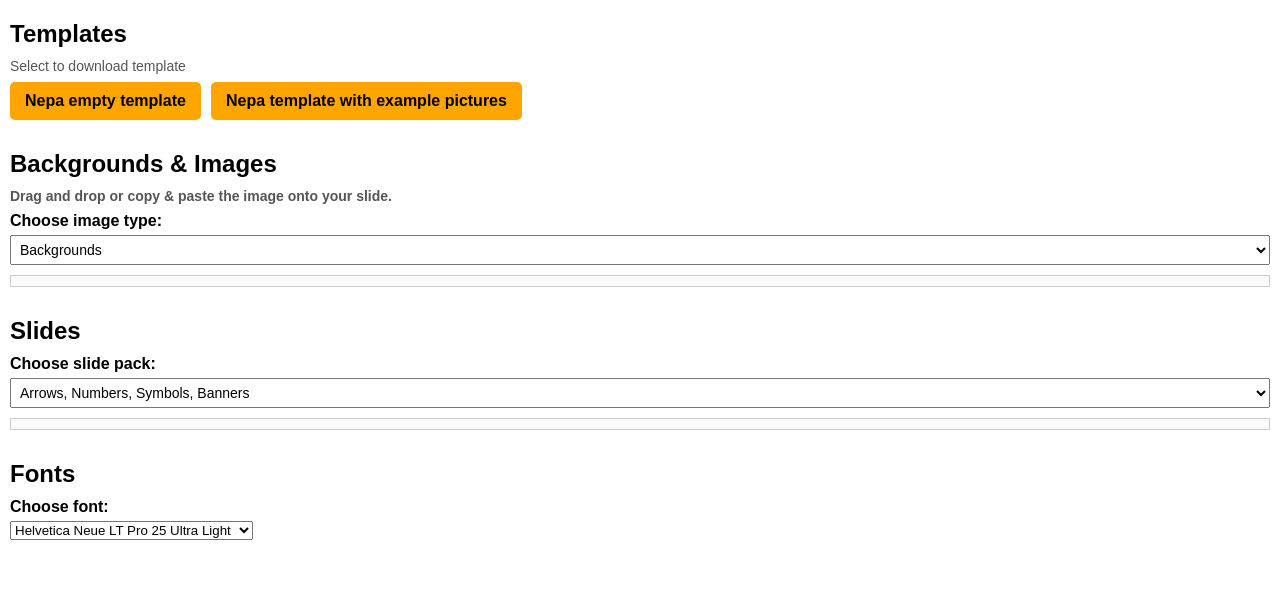
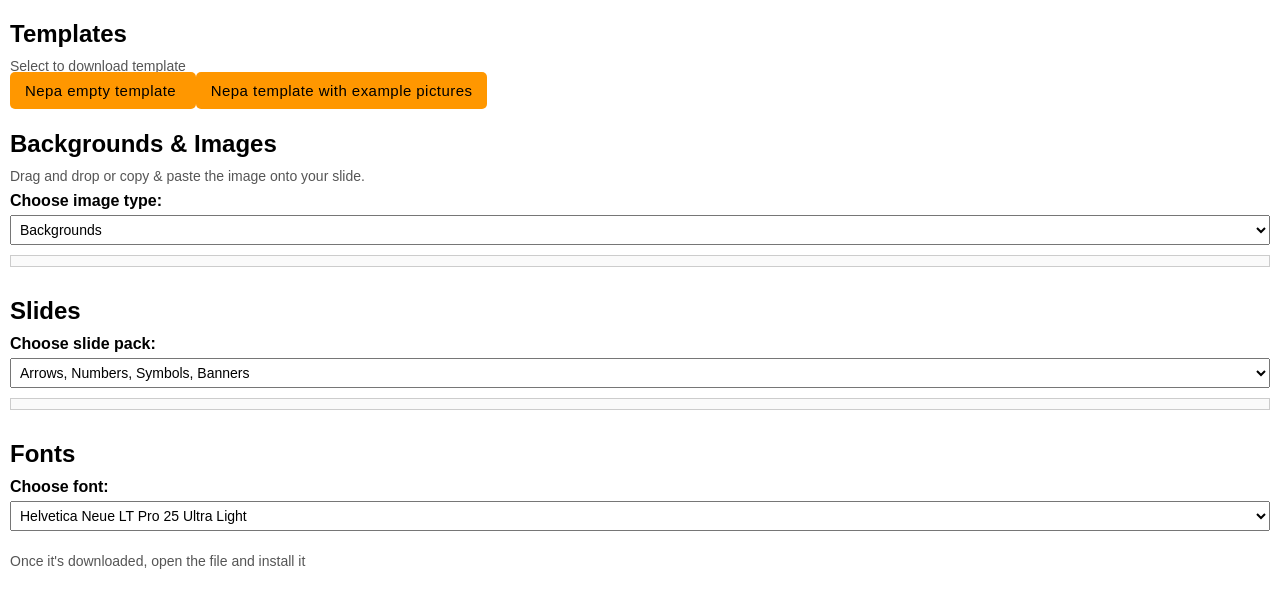
Before and after one commit to Nepa-AB/Nepa-Templates-Add-in, a website built with webpack: page src/taskpane/taskpane.html in a window 1280 px wide. Built offline with nearby package versions, Linux system fonts and the light colour scheme; a script that the page names is missing.

Commit message:
visual changes

```diff
--- a/src/taskpane/taskpane.css
+++ b/src/taskpane/taskpane.css
@@ -14,25 +14,36 @@
   margin-bottom: 10px;
 }
 
-.template-buttons {
-  display: flex;
-  gap: 10px;
+/* Instruction text styling for all hints/comments */
+.instruction-text {
+  margin-bottom: 8px;
+  color: #555;
+  font-size: 14px;
+  font-family: Arial, sans-serif;
+  font-weight: normal;
 }
 
+/* Updated button style */
 .template-button {
-  background-color: orange;
+  background-color: #ff9700;
   color: black;
   text-decoration: none;
   padding: 10px 15px;
   border-radius: 5px;
-  font-weight: bold;
+  font-weight: normal;
   cursor: pointer;
   user-select: none;
   transition: background-color 0.3s;
+  border: none;
+  outline: none;
+  font-family: Arial, sans-serif;
+  font-size: 15px;
+  letter-spacing: 0.03em;
 }
 
 .template-button:hover {
-  background-color: darkorange;
+  background-color: #ffa733;
+  color: #fff;
 }
 
 label {
@@ -42,7 +53,8 @@
 }
 
 #imageCategory,
-#slideCategory {
+#slideCategory,
+#fontCategory {
   width: 100%;
   padding: 5px;
   margin-bottom: 10px;
@@ -93,11 +105,11 @@
 
 .insert-btn {
   width: 90%;
-  background: #ffc107;
+  background: #ff9700;
   border: none;
   border-radius: 4px;
   padding: 6px 0;
-  font-weight: bold;
+  font-weight: normal;
   color: #222;
   cursor: pointer;
   font-size: 13px;
@@ -105,7 +117,7 @@
   transition: background 0.2s;
 }
 .insert-btn:hover {
-  background: #ff9800;
+  background: #ffa733;
   color: #fff;
 }
 
--- a/src/taskpane/taskpane.html
+++ b/src/taskpane/taskpane.html
@@ -12,7 +12,7 @@
 
   <div class="section">
     <h2>Templates</h2>
-    <div style="margin-bottom:8px; color:#555; font-size:14px;">
+    <div class="instruction-text">
       Select to download template
     </div>
     <div class="template-buttons">
@@ -31,8 +31,8 @@
 
   <div class="section">
     <h2>Backgrounds & Images</h2>
-    <div style="margin-bottom:8px; color:#555; font-size:14px;">
-      <b>Drag and drop or copy & paste the image onto your slide.</b>
+    <div class="instruction-text">
+      Drag and drop or copy & paste the image onto your slide.
     </div>
     <label for="imageCategory">Choose image type:</label>
     <select id="imageCategory">
@@ -66,6 +66,9 @@
       <option value="HelveticaNeue LT 55 Roman Regular">HelveticaNeue LT 55 Roman Regular</option>
     </select>
     <div id="fontDownloadContainer" style="margin-top:12px;"></div>
+    <div class="instruction-text" id="fontInstruction" style="margin-top:10px;">
+      Once it's downloaded, open the file and install it
+    </div>
   </div>
 
   <script src="taskpane.js"></script>
--- a/src/taskpane/taskpane.js
+++ b/src/taskpane/taskpane.js
@@ -1,6 +1,6 @@
 Office.onReady(() => {
   loadImages("backgrounds");
-  loadSlides(Object.keys(slidePacks)[0]); // Load the first slide pack by default
+  loadSlides(Object.keys(slidePacks)[0]);
 
   document.getElementById("imageCategory").addEventListener("change", (e) => {
     loadImages(e.target.value);
@@ -90,16 +90,15 @@
   const downloadBtn = document.createElement("a");
   downloadBtn.href = pack.file;
   downloadBtn.className = "template-button";
-  downloadBtn.download = ""; // uses default filename from URL
+  downloadBtn.download = "";
   downloadBtn.style.marginBottom = "8px";
   downloadBtn.textContent = "Download Slides Pack";
   container.appendChild(downloadBtn);
 
   // Message
   const msg = document.createElement("div");
+  msg.className = "instruction-text";
   msg.style.margin = "10px 0 8px 0";
-  msg.style.fontSize = "14px";
-  msg.style.color = "#555";
   msg.textContent = "After downloading, open the slides pack and copy any slide or the object you want into your own presentation.";
   container.appendChild(msg);
 }
@@ -127,7 +126,9 @@
   const downloadBtn = document.createElement("a");
   downloadBtn.href = font.file;
   downloadBtn.className = "template-button";
-  downloadBtn.download = ""; // Use default filename
+  downloadBtn.download = "";
   downloadBtn.textContent = "Download Font";
   container.appendChild(downloadBtn);
+
+  // Comment is now static in HTML, so no code needed for it here
 }
```
